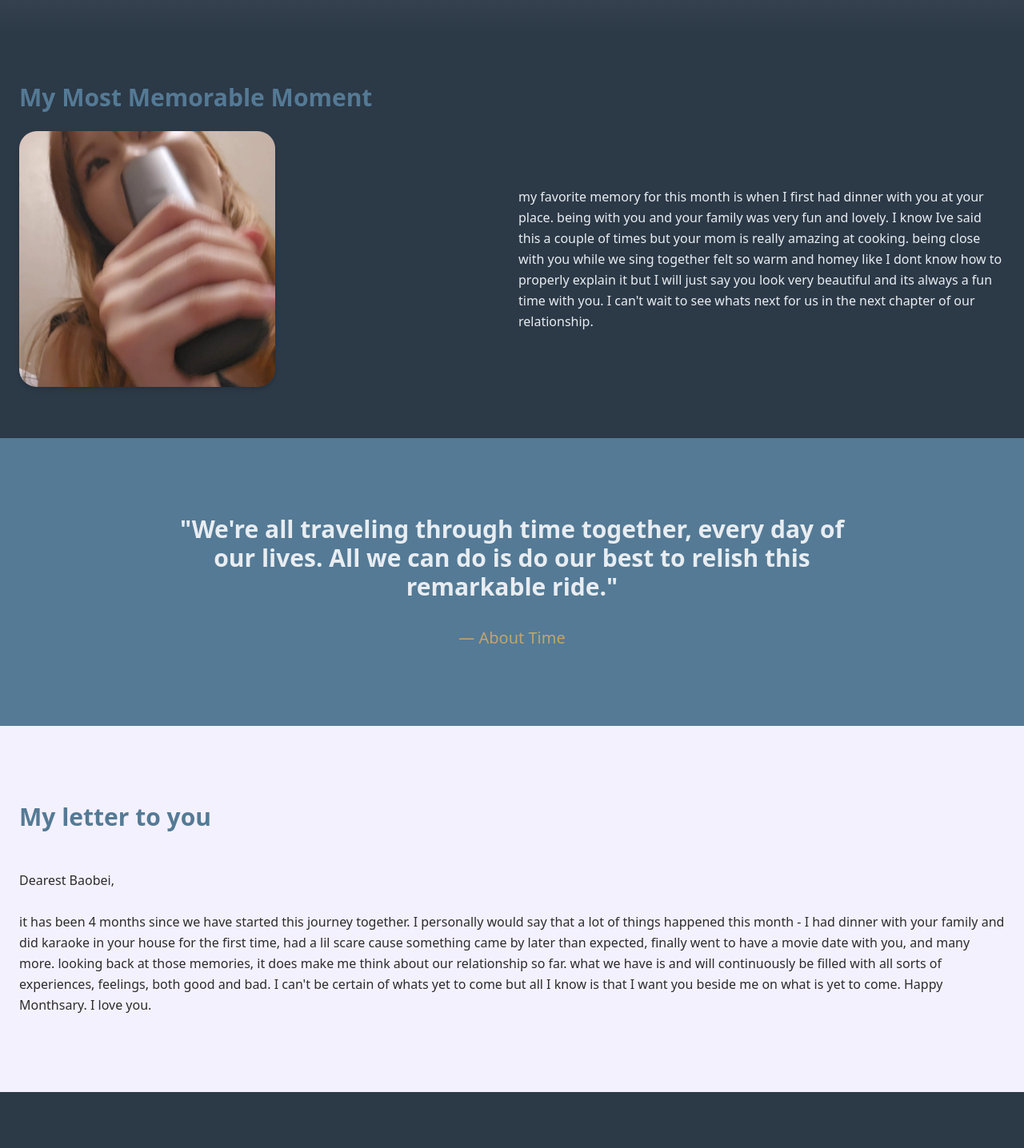
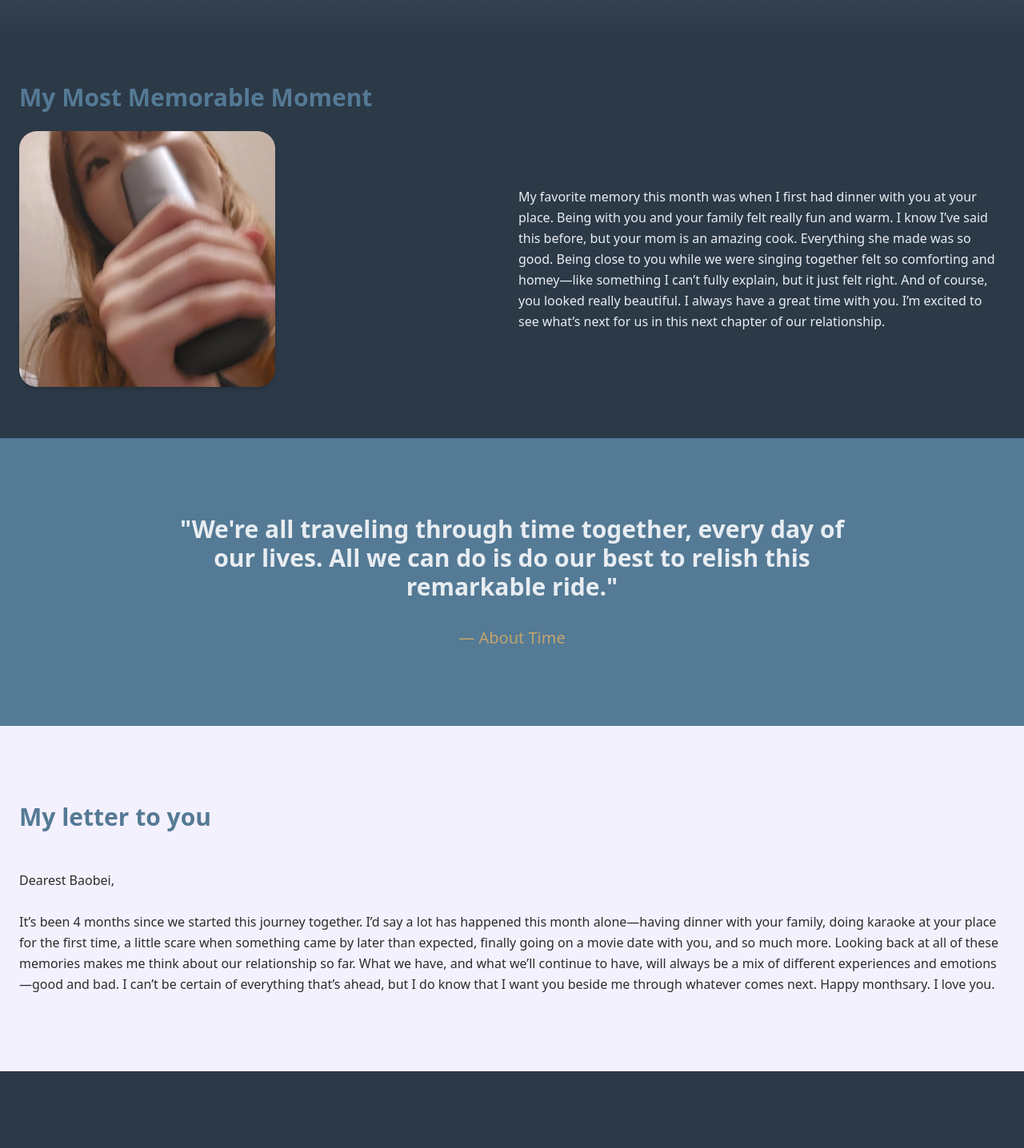
Before and after one commit to Migli007/superenajiafragilisticexpialidocious, a Next.js app: page /april in a window 1280 px wide. Shown: the part 760-2196 px from the top of the page at 80% size. Built offline with nearby package versions, Linux system fonts and the light colour scheme.

Commit message:
april edits

```diff
--- a/app/april/page.tsx
+++ b/app/april/page.tsx
@@ -56,11 +56,15 @@ const AprilPage = () => {
             </div>
 
             <p className="text-[#e8edf2] leading-relaxed">
-             my favorite memory for this month is when I first had dinner with you at your place.
-             being with you and your family was very fun and lovely. I know Ive said this a couple of times but your mom is really amazing at cooking.
-             being close with you while we sing together felt so warm and homey like I dont know how to properly explain it
-             but I will just say you look very beautiful and its always a fun time with you.
-             I can't wait to see whats next for us in the next chapter of our relationship.
+              My favorite memory this month was when I first had dinner with you at your place. Being with you and your family felt really fun and warm.
+
+              I know I’ve said this before, but your mom is an amazing cook. Everything she made was so good.
+
+              Being close to you while we were singing together felt so comforting and homey—like something I can’t fully explain, but it just felt right.
+
+              And of course, you looked really beautiful. I always have a great time with you.
+
+              I’m excited to see what’s next for us in this next chapter of our relationship.
 
             </p>
           </div>
@@ -93,13 +97,13 @@ const AprilPage = () => {
           <p className="text-[#2c2c2c] leading-relaxed">
            Dearest Baobei, <br /><br />
 
-            it has been 4 months since we have started this journey together. I personally would say that a lot of things happened this month -
-            I had dinner with your family and did karaoke in your house for the first time, had a lil scare cause something came by later than expected,
-            finally went to have a movie date with you, and many more.
+            It’s been 4 months since we started this journey together. I’d say a lot has happened this month alone—having dinner with your family, doing karaoke at your place for the first time, a little scare when something came by later than expected, finally going on a movie date with you, and so much more.
 
-            looking back at those memories, it does make me think about our relationship so far. what we have is and will
-            continuously be filled with all sorts of experiences, feelings, both good and bad. I can't be certain of whats yet to come but
-            all I know is that I want you beside me on what is yet to come. Happy Monthsary. I love you.
+            Looking back at all of these memories makes me think about our relationship so far. What we have, and what we’ll continue to have, will always be a mix of different experiences and emotions—good and bad.
+
+            I can’t be certain of everything that’s ahead, but I do know that I want you beside me through whatever comes next.
+
+            Happy monthsary. I love you.
 
           </p>
         </div>
```
